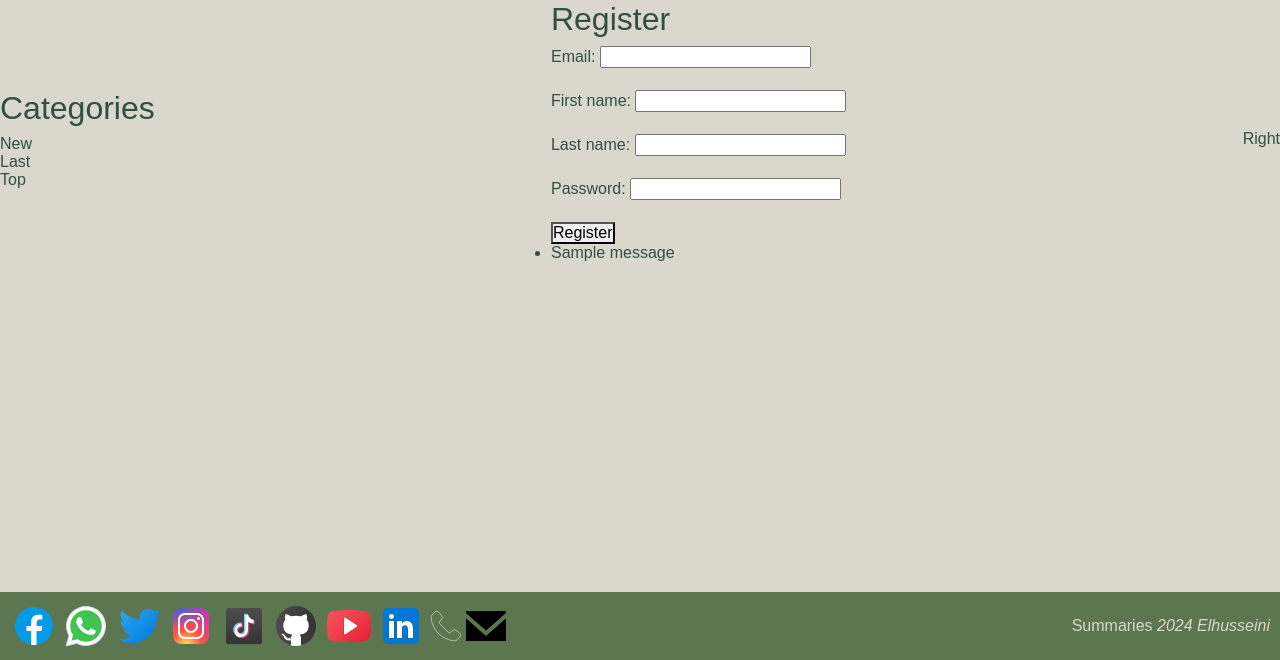
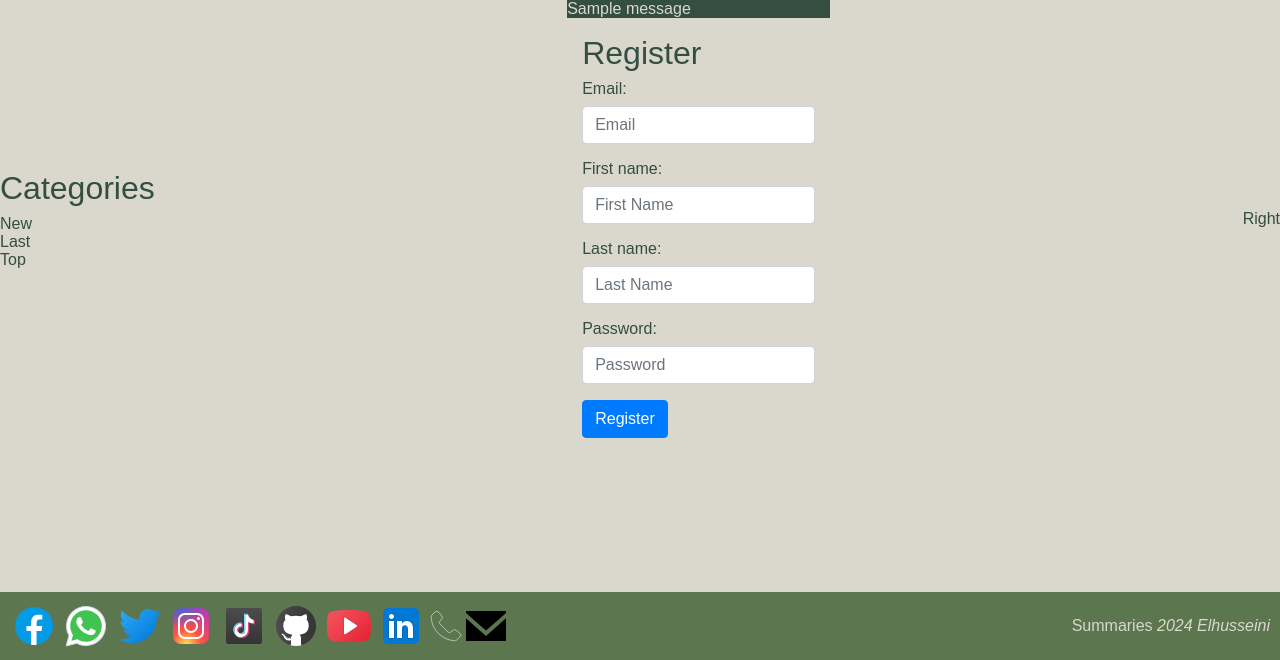
Before and after one commit to Elhussin/summary, a Django app: page /register in a window 1280 px wide. Shown: the part 140-800 px from the top of the page. Run offline with Django 5.2, Linux system fonts and the light colour scheme; tables that the repository leaves empty hold one stand-in row (values such as "Sample post"); one stand-in notice (Sample message) is shown; some libraries are stand-ins or nearby versions.

Commit message:
Updat register form
Updat register form desgin

```diff
--- a/summary/forms.py
+++ b/summary/forms.py
@@ -1,9 +1,39 @@
 from django import forms
 from summary.models import User
+from django import forms
+from django.forms import ModelForm, TextInput, EmailInput,PasswordInput
 
 class UserRegistrationForm(forms.ModelForm):
-    password = forms.CharField(widget=forms.PasswordInput)
+    # password = forms.CharField(widget=forms.PasswordInput)
 
+    # class Meta:
+    #     model = User
+    #     fields = ['email', 'first_name', 'last_name', 'password']
     class Meta:
         model = User
-        fields = ['email', 'first_name', 'last_name', 'password']
+        fields = ['email', 'first_name', 'last_name','password']
+        widgets = {
+            'first_name': TextInput(attrs={
+                'class': "form-control",
+                'style': 'max-width: 300px;',
+                'placeholder': 'First Name'
+                }),
+
+            'last_name': TextInput(attrs={
+                'class': "form-control",
+                'style': 'max-width: 300px;',
+                'placeholder': 'Last Name'
+                }),
+
+            'email': EmailInput(attrs={
+                'class': "form-control",
+                'style': 'max-width: 300px;',
+                'placeholder': 'Email'
+                }),
+            'password': PasswordInput(attrs={
+                'class': "form-control",
+                'style': 'max-width: 300px;',
+                'placeholder': 'Password'
+                }),
+
+        }
--- a/summary/static/summary/styles.css
+++ b/summary/static/summary/styles.css
@@ -143,23 +143,30 @@ header.dark-mode {
   border-radius: 50%;
 }
 
+.message-alrt, .navigation ul {
+  margin: 0;
+  padding: 0;
+  list-style: none;
+}
+
+.navigation ul a {
+  display: block;
+  text-decoration: none;
+  padding: 6px 12px;
+}
+
 /* nav box */
 .navigation {
   background-color: #a3b18a;
 }
 .navigation ul {
-  margin: 0;
-  padding: 0;
   display: flex;
-  list-style: none;
 }
 .navigation ul li {
   display: inline-block;
 }
 .navigation ul a {
   display: block;
-  padding: 6px 12px;
-  text-decoration: none;
 }
 .navigation li:hover {
   background-color: #dad7cd;
@@ -167,6 +174,11 @@ header.dark-mode {
 
 .main artical {
   flex-grow: 2;
+}
+
+.message-alrt {
+  background-color: #344e41;
+  color: #dad7cd;
 }
 
 .footer {
--- a/summary/templates/summary/layout.html
+++ b/summary/templates/summary/layout.html
@@ -103,7 +103,13 @@
             <!-- madiel box -->
              <section>
 
-
+                {% if messages %}
+            <div class="message-alrt">
+                {% for message in messages %}
+                    <p>{{ message }}</p>
+                {% endfor %}
+                {% endif %}
+            </div>
 
                     {% block body %}
                     {% endblock %}
--- a/summary/templates/summary/login.html
+++ b/summary/templates/summary/login.html
@@ -1,5 +1,6 @@
+
 {% extends "summary/layout.html" %}
-
+{% load static %}
 {% block body %}
 
     <h2>Login</h2>
--- a/summary/templates/summary/register.html
+++ b/summary/templates/summary/register.html
@@ -1,49 +1,25 @@
+
 {% extends "summary/layout.html" %}
-
+{% load static %}
 {% block body %}
 
-    <!-- <h2>Register</h2>
-
-    {% if message %}
-        <div>{{ message }}</div>
-    {% endif %}
-
-    <form action="{% url 'register' %}" method="post">
-        {% csrf_token %}
-        <div class="form-group">
-            <label for="name">Name</label>
-            <input class="form-control" type="text" name="name" placeholder="Name" >
-        </div>
-        <div class="form-group">
-            <label for="email">Email</label>
-            <input class="form-control" type="email" name="email" placeholder="Email Address">
-        </div>
-        <div class="form-group">
-            <label for="password">Password</label>
-            <input class="form-control" type="password" name="password" placeholder="Password">
-        </div>
-
-        <div class="form-group">
-            <label for="confirmation">Confirm Password</label>
-            <input class="form-control" type="password" name="confirmation" placeholder="Confirm Password">
-        </div>
-        <input class="btn btn-primary" type="submit" value="Register">
-    </form>
-
-    Already have an account? <a href="{% url 'login' %}">Log In here.</a> -->
     <div class="container">
         <h2>Register</h2>
         <form method="post">
             {% csrf_token %}
             {{ form.as_p }}
-            <button type="submit">Register</button>
+            <input class="btn btn-primary" type="submit" value="Register">
+            <!-- <button type="submit">Register</button> -->
         </form>
-        {% if messages %}
-            <ul class="messages">
+        <!-- {% if messages %}
+            <div class="message">
                 {% for message in messages %}
-                    <li{% if message.tags %} class="{{ message.tags }}"{% endif %}>{{ message }}</li>
+                    <p {% if message.tags %} class="{{ message.tags }}"{% endif %}>{{ message }}</p>
                 {% endfor %}
-            </ul>
-        {% endif %}
+            </div>
+        {% endif %} -->
+
+
+
     </div>
 {% endblock %}
```
Also changed, not shown: summary/static/summary/style.scss (+21 -5 lines), 1 other file.
